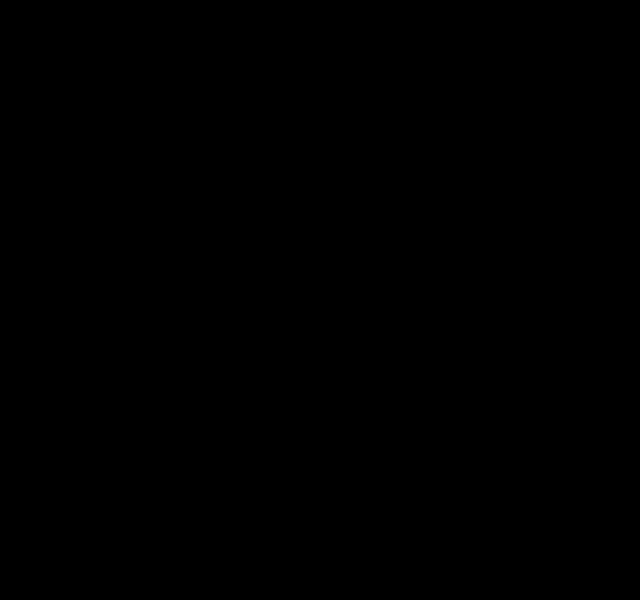
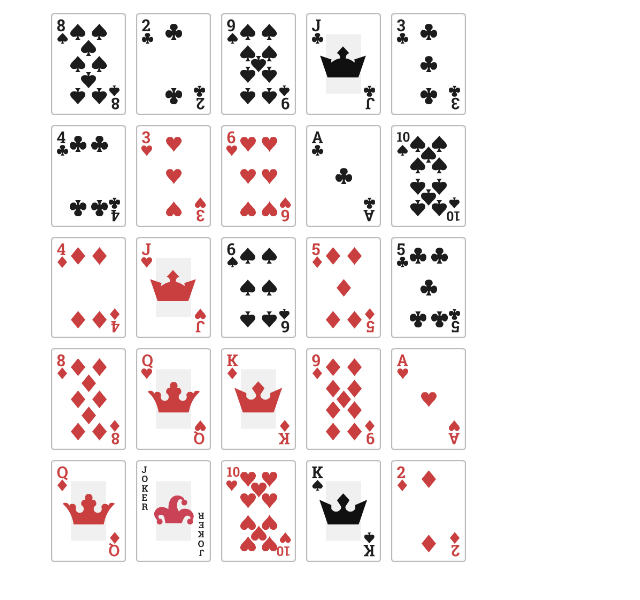
Before and after one commit to ChrisF333/Ironhack-Project1-Speed-Pairs-, a plain HTML site: page index.html in a window 1280 px wide. Shown: the whole page, without its empty margins (0-640 px from the left). Drawn offline with Linux system fonts and the light colour scheme.

Commit message:
Card display using DOM complete, sizing and layout complete

```diff
--- a/index.html
+++ b/index.html
@@ -7,6 +7,10 @@
     </head>
     <body>
 
+        <div id="board">
+            <!--<img src="./Assets/Images/Cards/cardSpades5.png">-->
+        </div>
+
         <canvas id="canvas" width="500" height="500"></canvas>
 
         <script type="text/javascript" src="./js/index.js"></script>
--- a/js/index.js
+++ b/js/index.js
@@ -110,11 +110,12 @@ function getDeck() {
 getDeck();
 
 //Refine to 25 cards (12 pairs and 1 joker) and shuffle - this is the shuffled deck for the game
+
 function chooseCards(cardDeck) {
     let shuffledDeck = [];
     let cardIds = cardDeck.map(item => item.id).filter((value, index, self) => self.indexOf(value) === index && value !== 'Jk');
     cardIds.sort(() => Math.random() - 0.5);
-    for (i = 0; i < 12; i++) {
+    for (let i = 0; i < 12; i++) {
         let selectedCards = cardDeck.filter((el) => el.id === cardIds[i]);
         selectedCards.sort(() => Math.random() - 0.5);
         //shuffledDeck.push(selectedCards.slice(0,2)); //make sure to just push the object and not the array
@@ -129,6 +130,24 @@ function chooseCards(cardDeck) {
 chooseCards(cardDeck);
 
 //Draw the cards on the canvas
+function drawCards(shuffledDeck) {
+    //let x = 0;
+    //let y = 0;
+    let board = document.getElementById('board');
+    for(let i = 0; i < shuffledDeck.length; i++) {
+        let cardItem = document.createElement('img');
+        let imgString = shuffledDeck[i].img;
+        console.log(imgString);
+        //cardItem.setAttribute = ('src', `${imgString}`); //not sure why it can't be done this way!
+        cardItem.src = imgString;
+        cardItem.setAttribute = ('class', 'playing-card');
+        cardItem.setAttribute = ('id', shuffledDeck[i].id);
+        board.appendChild(cardItem);
+        console.log(cardItem.src)
+    }
+}
+
+drawCards(chooseCards(cardDeck));
 
 
 console.log(chooseCards(cardDeck));
--- a/styles/styles.css
+++ b/styles/styles.css
@@ -1,3 +1,21 @@
+/*
 body {
     background: black;
 }
+*/
+
+
+#board {
+    width: 500px;
+    display: flex;
+    flex-wrap: wrap;
+    justify-content: center;
+    align-items: center;
+    align-content: space-around;
+}
+
+
+#board img {
+    width: 75px;
+    margin: 5px;
+}
```
